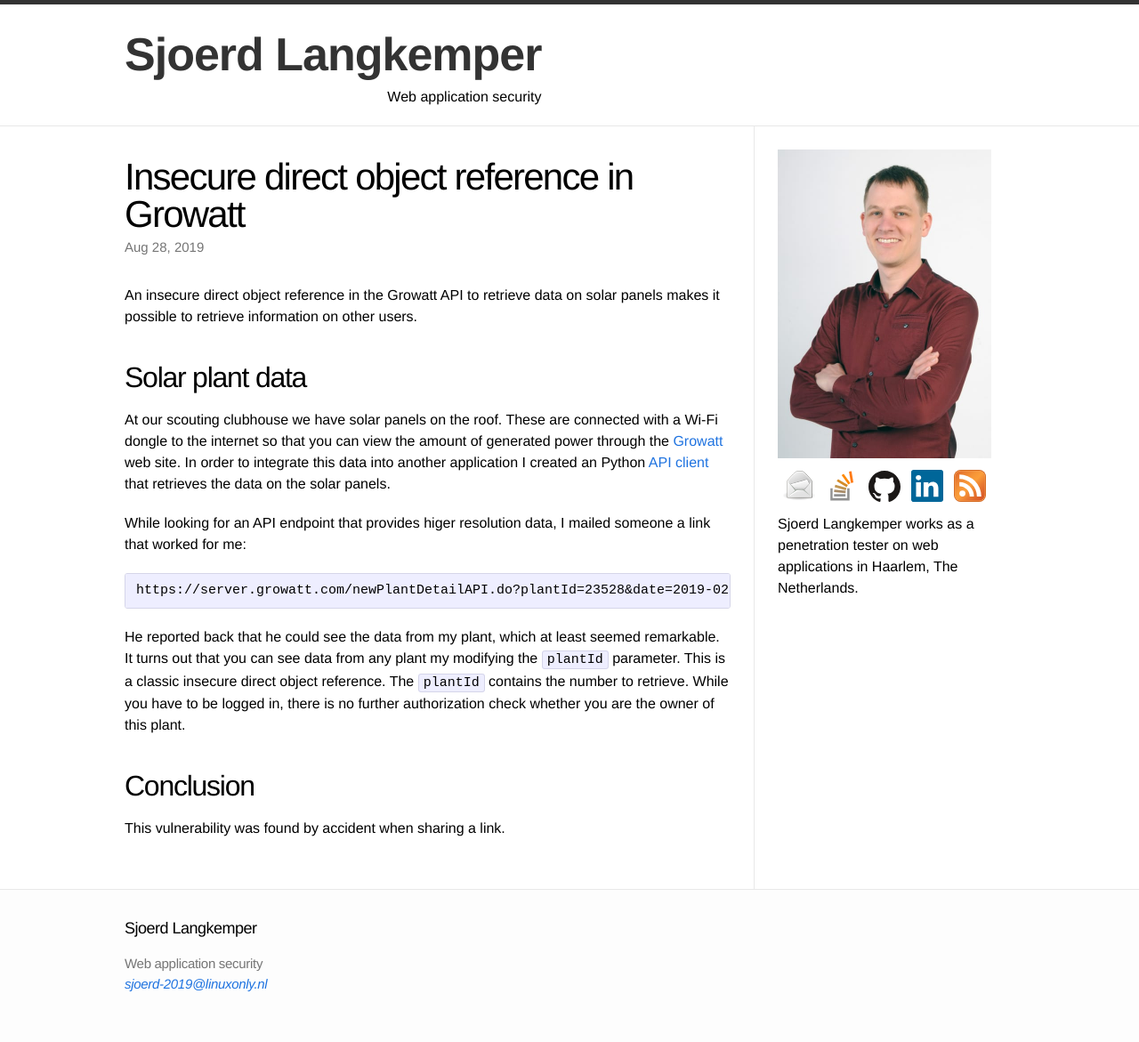
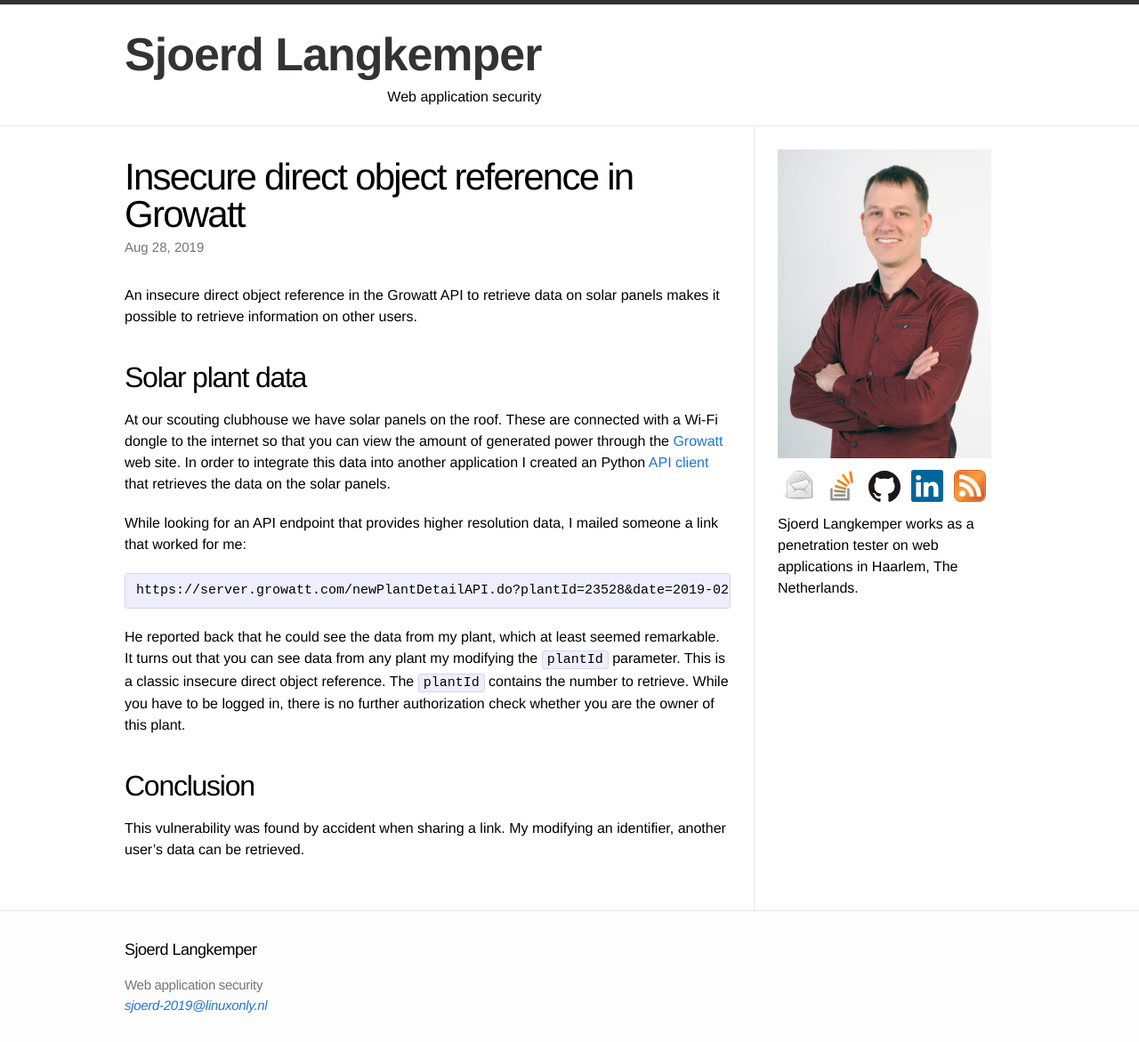
Before and after one commit to Sjord/Sjord.github.io, a Jekyll site: the page built from _posts/2019-02-11-insecure-direct-object-reference-in-growatt.md, in a window 1280 px wide. Shown: the whole page at 89% size. Built offline with Jekyll 4.4.1, drawn with Linux system fonts in a browser that asks for light colours; before the commit the page ends 1147 px from its top, so only the background shows below that.

Commit message:
Small changes

```diff
--- a/_posts/2019-02-11-insecure-direct-object-reference-in-growatt.md
+++ b/_posts/2019-02-11-insecure-direct-object-reference-in-growatt.md
@@ -13,7 +13,7 @@
 
 At our scouting clubhouse we have solar panels on the roof. These are connected with a Wi-Fi dongle to the internet so that you can view the amount of generated power through the [Growatt](https://server.growatt.com/) web site. In order to integrate this data into another application I created an Python [API client](https://github.com/Sjord/growatt_api_client) that retrieves the data on the solar panels.
 
-While looking for an API endpoint that provides higer resolution data, I mailed someone a link that worked for me:
+While looking for an API endpoint that provides higher resolution data, I mailed someone a link that worked for me:
 
     https://server.growatt.com/newPlantDetailAPI.do?plantId=23528&date=2019-02-09&type=1
 
@@ -21,4 +21,4 @@
 
 ## Conclusion
 
-This vulnerability was found by accident when sharing a link.
+This vulnerability was found by accident when sharing a link. My modifying an identifier, another user's data can be retrieved.
```
